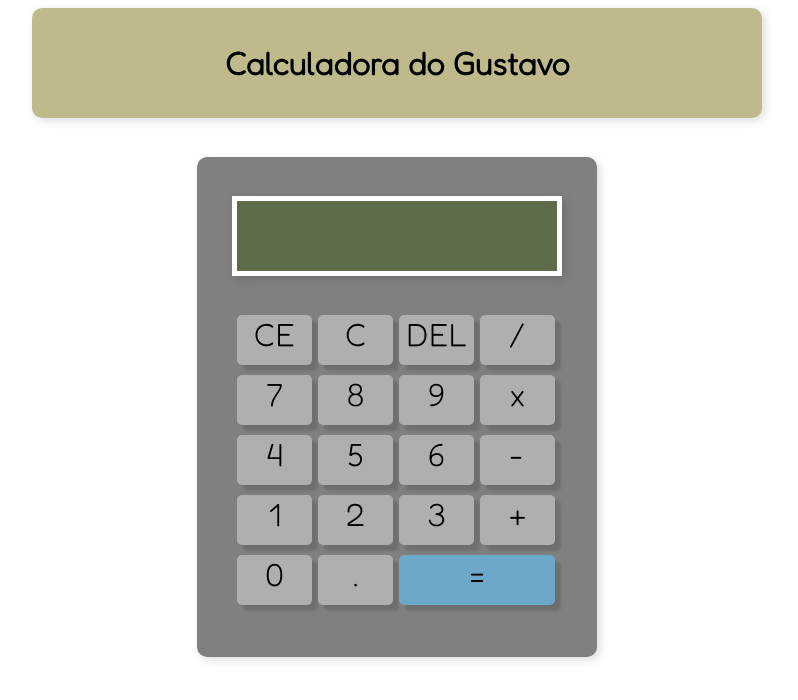
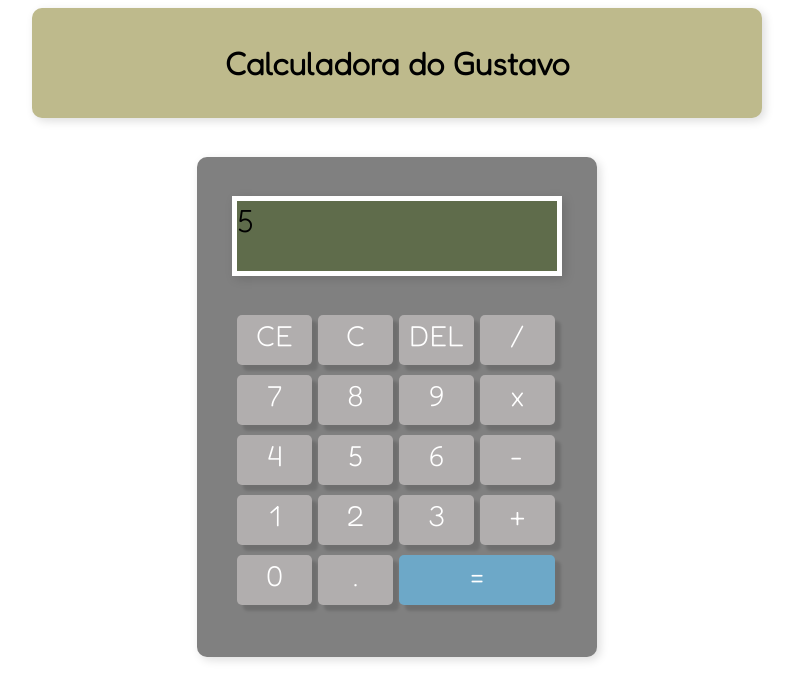
Before and after one commit to gustav042/Calculadora, a plain HTML site: page index.html in a window 1280 px wide. Shown: the whole page, without its empty margins (243-1041 px from the left). Drawn offline with Linux system fonts and the light colour scheme.

Commit message:
começando a parte dinamica

```diff
--- a/index.html
+++ b/index.html
@@ -19,25 +19,25 @@
         <div class = "visor"></div>
         <br>
         <div class="grid-container">
-			<div class="grid-item"> CE </div>
-			<div class="grid-item"> C </div>
-			<div class="grid-item"> DEL </div>
-			<div class="grid-item"> / </div>
-            <div class="grid-item"> 7 </div>
-			<div class="grid-item"> 8 </div>
-			<div class="grid-item"> 9 </div>
-			<div class="grid-item"> x </div>
-            <div class="grid-item"> 4 </div>
-            <div class="grid-item"> 5 </div>
-			<div class="grid-item"> 6 </div>
-			<div class="grid-item"> - </div>
-            <div class="grid-item"> 1 </div>
-			<div class="grid-item"> 2 </div>
-			<div class="grid-item"> 3 </div>
-			<div class="grid-item"> + </div>
-            <div class="grid-item"> 0 </div>
-            <div class="grid-item"> . </div>
-			<div class="grid-item" style="grid-column: 3/span 2;" id = "equal"> = </div>
+            <div class="grid-item"> <input type="button" name="ano" id="ano" min="0" value="CE"></div>
+            <div class="grid-item"> <input type="button" name="ano" id="ano" min="0" value="C"></div>
+            <div class="grid-item"> <input type="button" name="ano" id="ano" min="0" value="DEL"></div>
+            <div class="grid-item"> <input type="button" name="ano" id="ano" min="0" value="/"></div>
+            <div class="grid-item"> <input type="button" name="ano" id="ano" min="0" value="7"></div>
+            <div class="grid-item"> <input type="button" name="ano" id="ano" min="0" value="8"></div>
+            <div class="grid-item"> <input type="button" name="ano" id="ano" min="0" value="9"></div>
+            <div class="grid-item"> <input type="button" name="ano" id="ano" min="0" value="x"></div>
+            <div class="grid-item"> <input type="button" name="ano" id="ano" min="0" value="4"></div>
+            <div class="grid-item"> <input type="button" name="ano" id="ano" min="0" value="5"></div>
+            <div class="grid-item"> <input type="button" name="ano" id="ano" min="0" value="6"></div>
+            <div class="grid-item"> <input type="button" name="ano" id="ano" min="0" value="-"></div>
+            <div class="grid-item"> <input type="button" name="ano" id="ano" min="0" value="1"></div>
+            <div class="grid-item"> <input type="button" name="ano" id="ano" min="0" value="2"></div>
+			<div class="grid-item"> <input type="button" name="ano" id="ano" min="0" value="3"></div>
+            <div class="grid-item"> <input type="button" name="ano" id="ano" min="0" value="+"></div>
+            <div class="grid-item"> <input type="button" name="ano" id="ano" min="0" value="0"></div>
+            <div class="grid-item"> <input type="button" name="ano" id="ano" min="0" value="."></div>
+			<div class="grid-item" style="grid-column: 3/span 2;" id = "equal"> <input type="button" name="ano" id="equal" min="0" value="="> </div>
 
 
 		</div>
--- a/script.js
+++ b/script.js
@@ -0,0 +1,6 @@
+var visor = window.document.querySelector('div.visor')
+var num1
+var num2
+num1=2
+num2=3
+visor.innerHTML = num1+num2
--- a/style.css
+++ b/style.css
@@ -7,7 +7,6 @@ body{
 
 header {
     font-size: 0.5em;
-
     background-color: rgb(190, 186, 140);
     text-align: center;
     vertical-align: middle;
@@ -60,9 +59,20 @@ section{
 #equal{
     width: auto;
     background-color: rgb(109, 168, 200);
+}
+input[type=button], input[type=submit], input[type=reset] {
+    font-size: 0.9em;
+	font-family: "fredoka", sans-serif ;
+    background-color: rgb(177, 174, 174);
+    border: none;
+    height: 40px;
+    width: 70px;
+    color: white;
+    text-decoration: none;
+    margin: auto;
+    cursor: pointer;
+  }
 
-
-}
 
 
 /*
@@ -123,4 +133,3 @@ section{
 	display: flex;
 	flex-wrap: wrap
 	/*justify-content: space-between;*/
-}}*/
```
